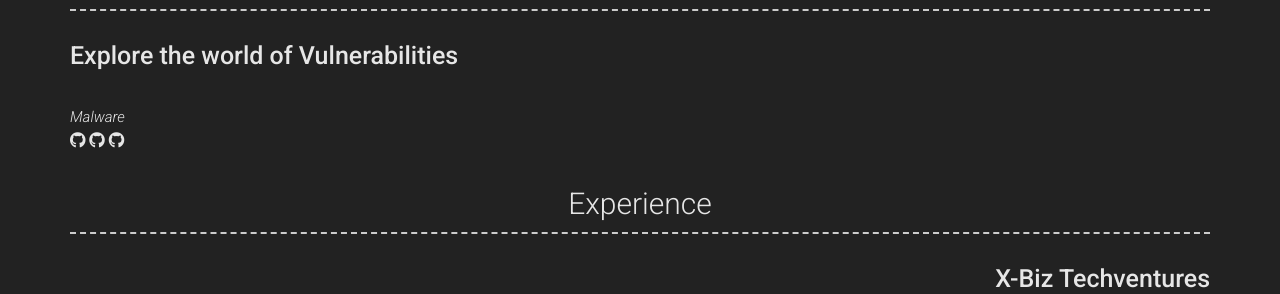
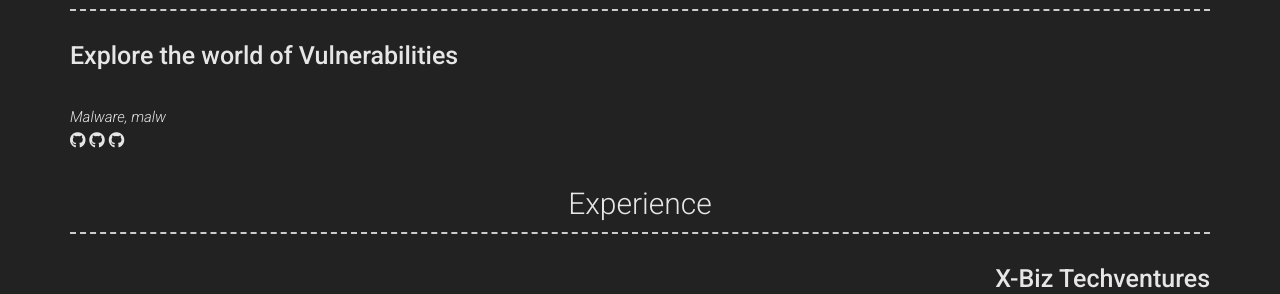
Before and after one commit to yashomer1994/Resume, a Jekyll site: the page built from index.md, in a window 1280 px wide. Shown: the part 640-934 px from the top of the page. Built offline with Jekyll 4.4.1, drawn with Linux system fonts in a browser that asks for light colours; nearby versions of some CDN libraries.

Commit message:
Update _config.yml

```diff
--- a/_config.yml
+++ b/_config.yml
@@ -65,7 +65,7 @@ content:
     content:
       - layout: top
         title: Explore the world of Vulnerabilities
-      - link: Malware
+      - link: Malware, malw
         additional_links:
 
           - link:  Emotet Malware Analysis (eg. sproogen/modern-resume-theme)
```
